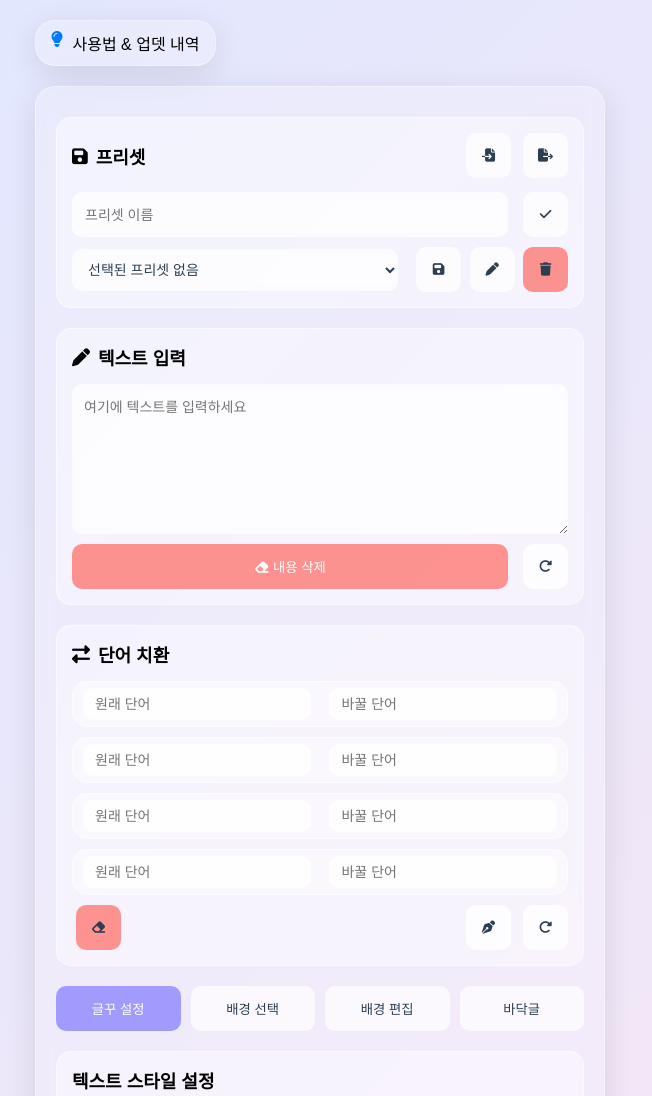
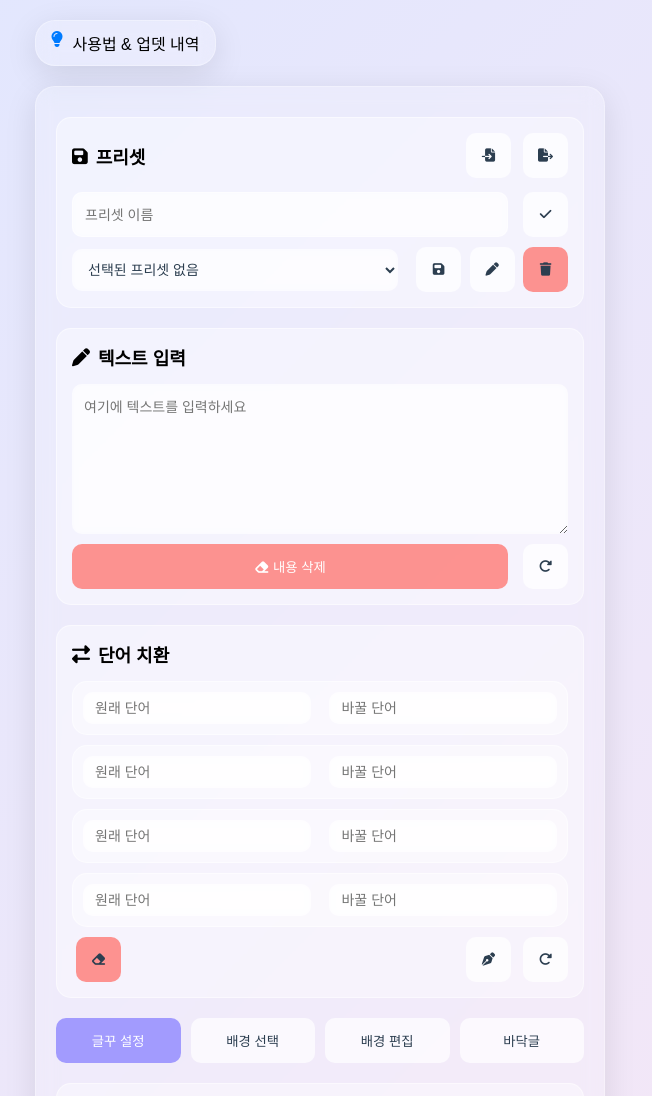
Before and after one commit to xaxaxaxakk/txt-to-img, a plain HTML site: page index.html in a window 1280 px wide. Shown: the top 1096 px of the page, without its empty margins (320-972 px from the left). Drawn offline with nearby package versions, Linux system fonts and the light colour scheme; a web font is replaced by a local one.

Commit message:
Update style.css

```diff
--- a/style.css
+++ b/style.css
@@ -205,7 +205,7 @@ h5 {
   justify-content: space-between !important;
   flex-wrap: wrap;
   margin: 10px 0;
-  padding: 6px 10px !important;
+  padding: 10px !important;
 }
 .replacer_box {
   width: 48%;
```
